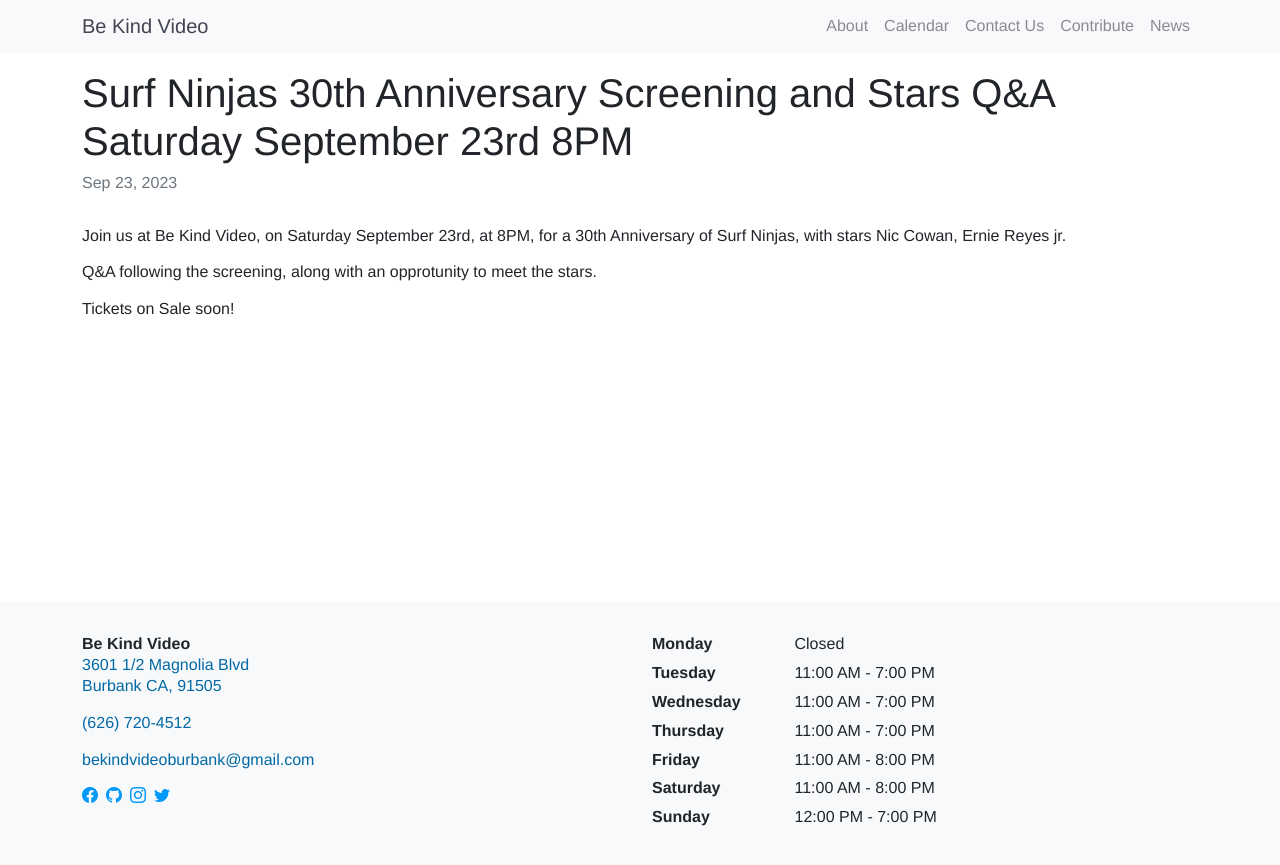
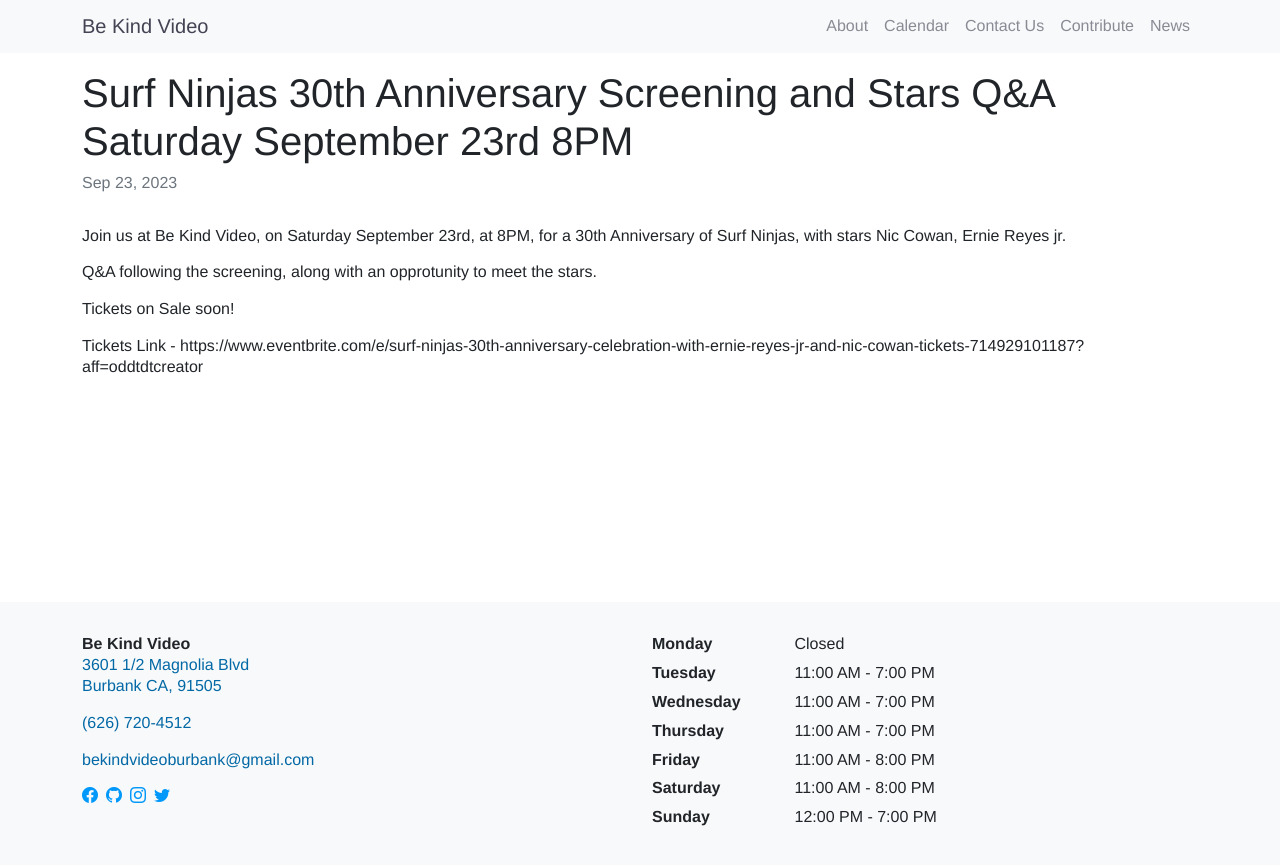
Before and after one commit to arenoir/be-kind-video, a Jekyll site: the page built from _posts/2023-09-23-Surf-Ninjas-30th-Anniversary.md, in a window 1280 px wide. Shown: the top 865 px of the page. Built offline with Jekyll 4.4.1, drawn with Linux system fonts in a browser that asks for light colours.

Commit message:
Update 2023-09-23-Surf-Ninjas-30th-Anniversary.md
Added the ticket links.

```diff
--- a/_posts/2023-09-23-Surf-Ninjas-30th-Anniversary.md
+++ b/_posts/2023-09-23-Surf-Ninjas-30th-Anniversary.md
@@ -8,3 +8,5 @@
 Q&A following the screening, along with an opprotunity to meet the stars.
 
 Tickets on Sale soon!
+
+Tickets Link - https://www.eventbrite.com/e/surf-ninjas-30th-anniversary-celebration-with-ernie-reyes-jr-and-nic-cowan-tickets-714929101187?aff=oddtdtcreator
```
